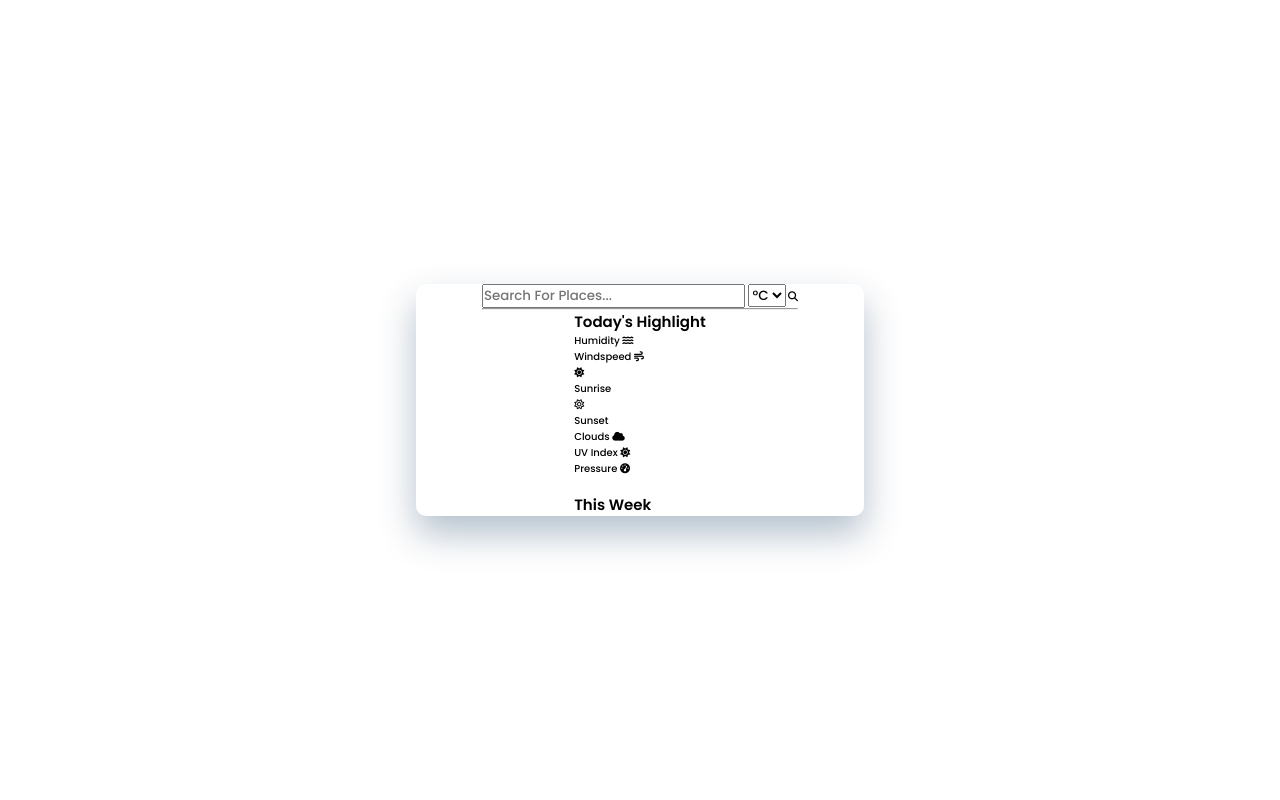
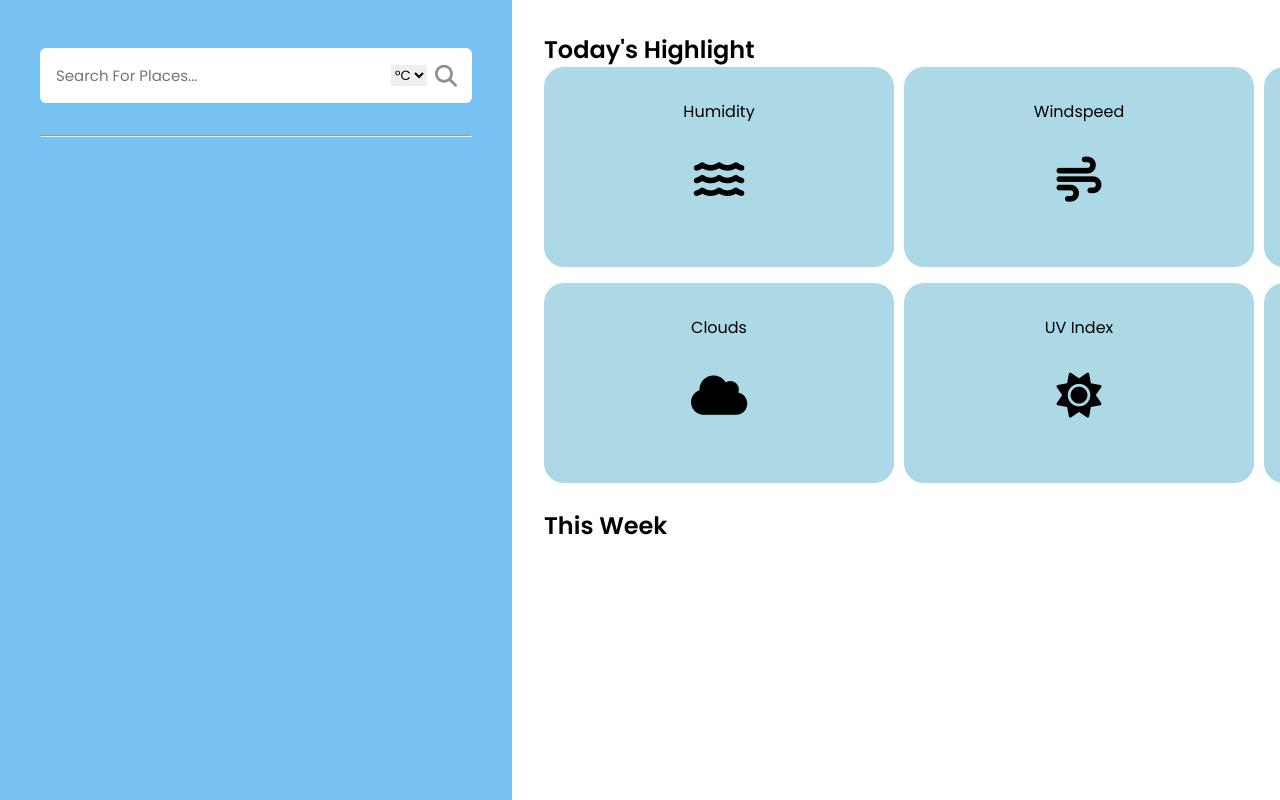
Before and after one commit to iankushsingh/weather-web-app, a plain HTML site: page index.html in a window 1280 px wide. Drawn offline with Linux system fonts and the light colour scheme.

Commit message:
Update style.css

```diff
--- a/style.css
+++ b/style.css
@@ -1,150 +1,99 @@
-/*-----------------  GOOGLE FONTS  -----------------*/
-@import url('https://fonts.googleapis.com/css2?family=Poppins:wght@200;300;500;600&display=swap');
-
-/*-----------------  VARIABLES  -----------------*/
-:root {
-    /* Colors */
-    --orange-color: rgb(246, 99, 53);
-    --dark-color:rgb(27, 31, 41);
-    --border: rgba(255, 255, 255, 0.25);
-    --background: rgba(255, 255, 255, 0.1);
-    --box_shadow: rgba(3, 46, 87, 0.3);
+@import url("https://fonts.googleapis.com/css2?family=Poppins:wght@400;500;600&display=swap");
+* {
+  margin: 0px;
+  padding: 0px;
+  font-family: "Poppins";
+  box-sizing: border-box;
 }
 
-html{
-    font-size: 10px;
-    /* Now 1rem = 10px */
+body{
+  height: 100vh;
+
 }
 
-* {
-    box-sizing: border-box;
-    padding: 0;
-    margin: 0;
-    font-family: 'Poppins', sans-serif;
-}
-body {
-    background: url(images/background.jpg);
-    background-position: center;
-    background-size: cover;
-    width: 100%;
-    height: 100vh;
+.container{
   display: flex;
   align-items: center;
-    justify-content: center;
+
 }
-.container {
-    width: 35%;
-    height: auto;
-    background: var(--background);
-    backdrop-filter: blur(0.5rem);
+
+.weather-input{
+  width: 40%;
+  position: fixed;
+  inset: 0;
+  background: #78c1f3;
+  padding: 1rem 2.5rem;
+}
+.input-group{
+  position: relative;
   display: flex;
   align-items: center;
-    flex-direction: column;
-    justify-content: center;
-    border-radius: 1rem;
-    box-shadow: 0 1.8rem 3.7rem var(--box_shadow);
+  margin: 2rem 0;
 }
-.search_box {
-  width: 40rem;
-  background: rgba(255, 255, 255, 0.2);
-  display: flex;
-  align-items: center;
-  border-radius: 3rem;
-  padding: 1rem 1rem;
-  backdrop-filter: blur(0.4rem) saturate(180%);
-  box-shadow: 0 1.8rem 3.7rem var(--box_shadow);
-  margin-top: 5rem;
+
+.input-group input{
+  background-color: white;
+  text-transform: capitalize;
+  padding: 1rem;
+  font-size: 15px;
+  border-radius: 6px;
+  width: 100%;
+  outline: none;
+  border: none;
 }
-.search_box input {
-  background: transparent;
-  flex: 1;
-  border: 0;
+
+.input-group .converter{
+  position: absolute;
+  right: 45px;
+  border: none;
   outline: none;
-  padding: 0 1rem;
-  font-size: 1.6rem;
-  color:var(--dark-color);
+  font-size: 18 px;
+  cursor: pointer;
 }
-.search_box input::placeholder {
-  color: var(--dark-color);
+
+.input-group .fa-search{
+  position: absolute;
+  right: 15px;
+  color: #909090;
+  cursor: pointer;
+  font-size: 22px;
 }
-.search_box button {
-  border: 0;
-  border-radius: 50%;
-  background:var(--orange-color);
-  cursor: pointer;
-  width: 3rem;
-  height: 3rem;
+
+.weather-output{
+  width: 60%;
+  position: fixed;
+  inset: 0;
+  margin-left: 40%;
+  padding: 2rem;
+  background: white;
+  overflow: auto;
 }
-.search_box .icon {
-  width: 2rem;
-  height: 2rem;
-  padding: 0.5rem;
-  color: var(--dark-color);
+
+.highlights{
+  display: grid;
+  grid-template-columns: repeat(3,350px);
+  grid-auto-flow: row;
+  row-gap: 1rem;
+  column-gap: 10px;
 }
-.error {
-  margin: 4rem 0 5rem 0;
-  color: var(--dark-color);
-  font-weight: 600;
-  text-transform: uppercase;
-  font-size: 2rem;
-  letter-spacing: 0.1rem;
-}
-#show {
-  display: flex;
+
+.highlights div{
+  height: 200px;
+  display: grid;
   align-items: center;
   justify-content: center;
-  flex-direction: column;
+  text-align: center;
+  background-color: lightblue;
+  border-radius: 20px;
+  padding: 1rem;
 }
-#show h2 {
-  color: var(--dark-color);
-  text-transform: uppercase;
-  letter-spacing: 0.18rem;
-  font-weight: 600;
-  font-size: 2.6rem;
-  margin: 3rem 0 2rem 0;
+
+.highlights i{
+  font-size: 45px;
 }
-.weather, .desc {
-  color: var(--dark-color);
-  text-transform: uppercase;
-  letter-spacing: 0.2rem;
-  font-size: 1.4rem;
-  font-weight: 600;
-  line-height: 2rem;
+
+.Sun span{
+  align-items: center;
+  display: flex;
+  gap: 10px;
 }
-.weather {
-  margin: 1rem 0;
-}
-#show img {
-  margin: 2rem 0 0 0;
-  width: 10rem;
-  filter: drop-shadow(0 1.8rem 3.7rem var(--shadow));
-}
-#show h1 {
-  font-size: 6rem;
-  margin: 2rem 0 2rem 0;
-  line-height: 0;
-  font-weight: 400;
-  color: var(--dark-color);
-}
-.temp_container {
-  display: flex;
-  justify-content: center;
-  margin: 3rem 0 5rem 0;
-  text-align: center;
-}
-.temp_container div {
-  padding: 1rem 1.5rem;
-}
-.temp_container div:first-child {
-  border-right: 0.1rem solid var(--border);
-}
-.temp_container .title {
-  font-weight: 600;
-  color: var(--dark-color);
-  font-size: 1.6rem;
-}
-.temp_container .temp {
-  font-weight: 600;
-  color: var(--orange-color);
-  font-size: 1.6rem;
-}
```
Lines whose indentation alone changed are shown as unchanged.
